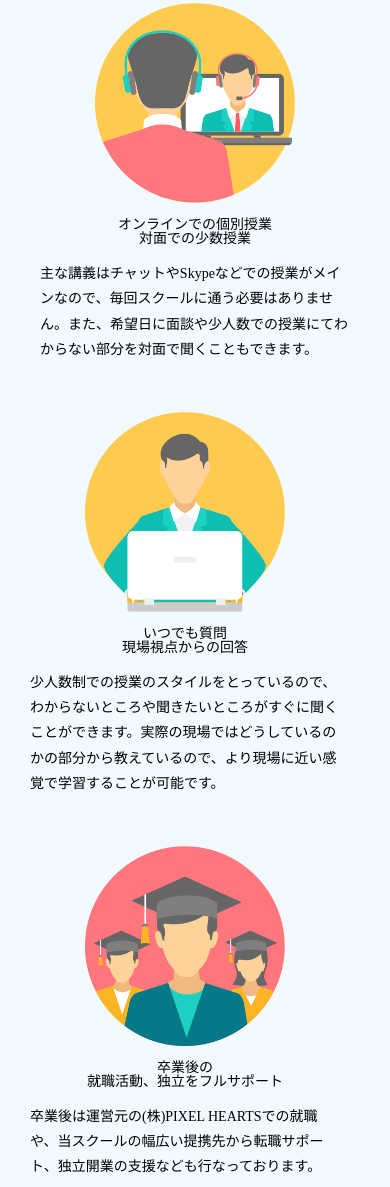
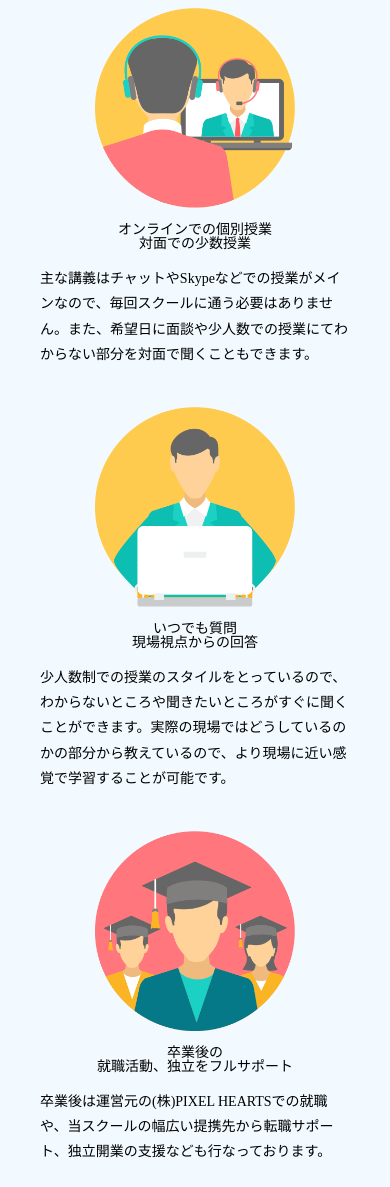
Before and after one commit to shimizu-tomoya/shimitomo-pix-practice, a website: page pixtech-shimizu-tomoya-main/index.html in a window 390 px wide. Shown: the part 810-1997 px from the top of the page. Drawn offline with Linux system fonts and the light colour scheme.

Commit message:
[update]クラス名の変更、レスポンシブ対応

```diff
--- a/pixtech-shimizu-tomoya-main/assets/css/style.css
+++ b/pixtech-shimizu-tomoya-main/assets/css/style.css
@@ -27,7 +27,6 @@ img {
 
 .common-heading {
   text-align: center;
-  margin-top: 20px;
 }
 
 .common-heading .pc-font {
@@ -39,12 +38,12 @@ img {
   justify-content: center;
 }
 
-.common-width {
+.common-boxes {
   max-width: 310px;
   height: auto;
 }
 
-.common-width~.common-width {
+.common-boxes+.common-boxes {
   margin-left: 15px;
 }
 
@@ -139,7 +138,7 @@ img {
 
 .feature {
   background-color: #f2faff;
-  padding: 30px;
+  padding: 50px;
 }
 
 .feature .mass {
@@ -166,7 +165,7 @@ img {
   color: #fff;
   background-image: url(../img/section2-bg.jpg);
   background-size: cover;
-  padding: 30px;
+  padding: 50px;
 }
 
 .thought .mass {
@@ -174,7 +173,7 @@ img {
   margin: 30px auto 0 auto;
 }
 
-.thought .mass p:not(:last-child) {
+.thought .mass p+p {
   margin-top: 30px;
 }
 
@@ -190,8 +189,12 @@ img {
     display: block;
   }
 
-  .common-width {
-    margin: 0 auto 50px auto;
+  .common-boxes {
+    margin: 40px auto 0 auto;
+  }
+
+  .common-boxes+.common-boxes {
+    margin: 40px auto 0 auto;
   }
 
   /* local */
@@ -222,24 +225,24 @@ img {
   }
 
   .feature {
-    padding: 15px;
+    padding: 30px;
   }
 
   .thought {
     height: auto;
-    padding: 10px;
+    padding: 30px;
   }
 
   .thought .mass {
     width: auto;
   }
 
-  .thought .mass p:not(:last-child) {
-    margin-top: 0;
+  .thought p+p {
+    margin-top: 30px;
   }
 
-  .thought .mobile-hidden~p {
-    padding-top: 30px;
+  .thought .mobile-hidden {
+    margin-top: 0;
   }
 }
 
@@ -290,6 +293,18 @@ img {
   }
 }
 
+@media (max-width:370px) {
+
+  .feature {
+    padding: 15px;
+  }
+
+  .thought {
+    height: auto;
+    padding: 15px;
+  }
+}
+
 @media (max-width:305px) {
 
   .first-view .list {
--- a/pixtech-shimizu-tomoya-main/index.html
+++ b/pixtech-shimizu-tomoya-main/index.html
@@ -48,9 +48,10 @@
             </p>
           </div>
           <div class="list">
-            <p>・募集対象 20歳~26歳<br>
-               ・募集人数 5名<br>
-               ・応募締切 2018年4月30日<br class="pc-hidden">(定員を迎え次第終了になります)
+            <p>
+              ・募集対象 20歳~26歳<br>
+              ・募集人数 5名<br>
+              ・応募締切 2018年4月30日<br class="pc-hidden">(定員を迎え次第終了になります)
             </p>
           </div>
         </div>
@@ -69,35 +70,29 @@
         </div>
         <div class="mass">
           <div class="common-collection">
-            <div class="common-width">
+            <div class="common-boxes">
               <div class="common-image">
                 <img src="assets/img/section1-1.png" alt="">
               </div>
-              <div class="title">
-                <h3>オンラインでの個別授業<br>対面での少数授業</h3>
-              </div>
+              <h3 class="title">オンラインでの個別授業<br>対面での少数授業</h3>
               <div class="explanation">
                 <p>主な講義はチャットやSkypeなどでの授業がメインなので、毎回スクールに通う必要はありません。また、希望日に面談や少人数での授業にてわからない部分を対面で聞くこともできます。</p>
               </div>
             </div>
-            <div class="common-width">
+            <div class="common-boxes">
               <div class="common-image">
                 <img src="assets/img/section1-2.png" alt="">
               </div>
-              <div class="title">
-                <h3>いつでも質問<br>現場視点からの回答</h3>
-              </div>
+              <h3 class="title">いつでも質問<br>現場視点からの回答</h3>
               <div class="explanation">
                 <p>少人数制での授業のスタイルをとっているので、わからないところや聞きたいところがすぐに聞くことができます。実際の現場ではどうしているのかの部分から教えているので、より現場に近い感覚で学習することが可能です。</p>
               </div>
             </div>
-            <div class="common-width">
+            <div class="common-boxes">
               <div class="common-image">
                 <img src="assets/img/section1-3.png" alt="">
               </div>
-              <div class="title">
-                <h3>卒業後の<br>就職活動、独立をフルサポート</h3>
-              </div>
+              <h3 class="title">卒業後の<br>就職活動、独立をフルサポート</h3>
               <div class="explanation">
                 <p>卒業後は運営元の(株)PIXEL HEARTSでの就職や、当スクールの幅広い提携先から転職サポート、独立開業の支援なども行なっております。</p>
               </div>
```
